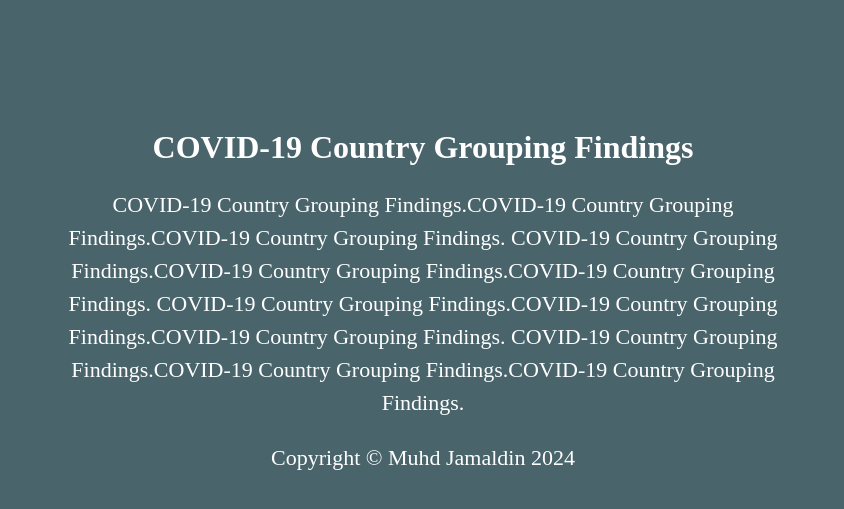
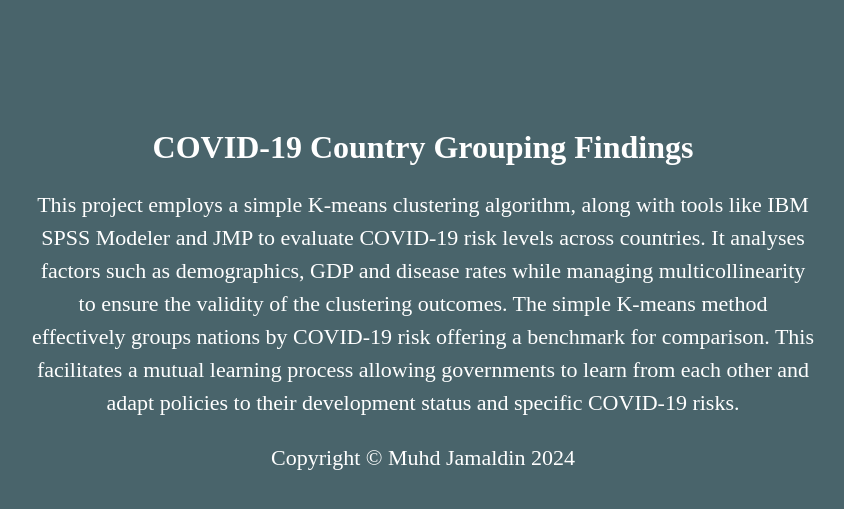
Before and after one commit to Md-Khid/Md-Khid, a Jekyll site: the page findings/1.html, which Jekyll copies as it is, in a window 1280 px wide. Shown: the top 509 px of the page, without its empty margins (217-1061 px from the left). Built offline with Jekyll 4.4.1, drawn with Linux system fonts in a browser that asks for light colours.

Commit message:
Update 1.html

```diff
--- a/findings/1.html
+++ b/findings/1.html
@@ -44,10 +44,12 @@
 <!-- Main Content -->
 <div class="container">
     <!-- Your main content goes here -->
-    <p>COVID-19 Country Grouping Findings.COVID-19 Country Grouping Findings.COVID-19 Country Grouping Findings.
-    COVID-19 Country Grouping Findings.COVID-19 Country Grouping Findings.COVID-19 Country Grouping Findings.
-    COVID-19 Country Grouping Findings.COVID-19 Country Grouping Findings.COVID-19 Country Grouping Findings.
-    COVID-19 Country Grouping Findings.COVID-19 Country Grouping Findings.COVID-19 Country Grouping Findings.
+    <p>This project employs a simple K-means clustering algorithm, along with tools like IBM SPSS Modeler and JMP to
+        evaluate COVID-19 risk levels across countries. It analyses factors such as demographics, GDP and disease rates
+        while managing multicollinearity to ensure the validity of the clustering outcomes. The simple K-means method
+        effectively groups nations by COVID-19 risk offering a benchmark for comparison. This facilitates a mutual learning
+        process allowing governments to learn from each other and adapt policies to their development status and specific
+        COVID-19 risks.
     </p>
 </div>
 
```
